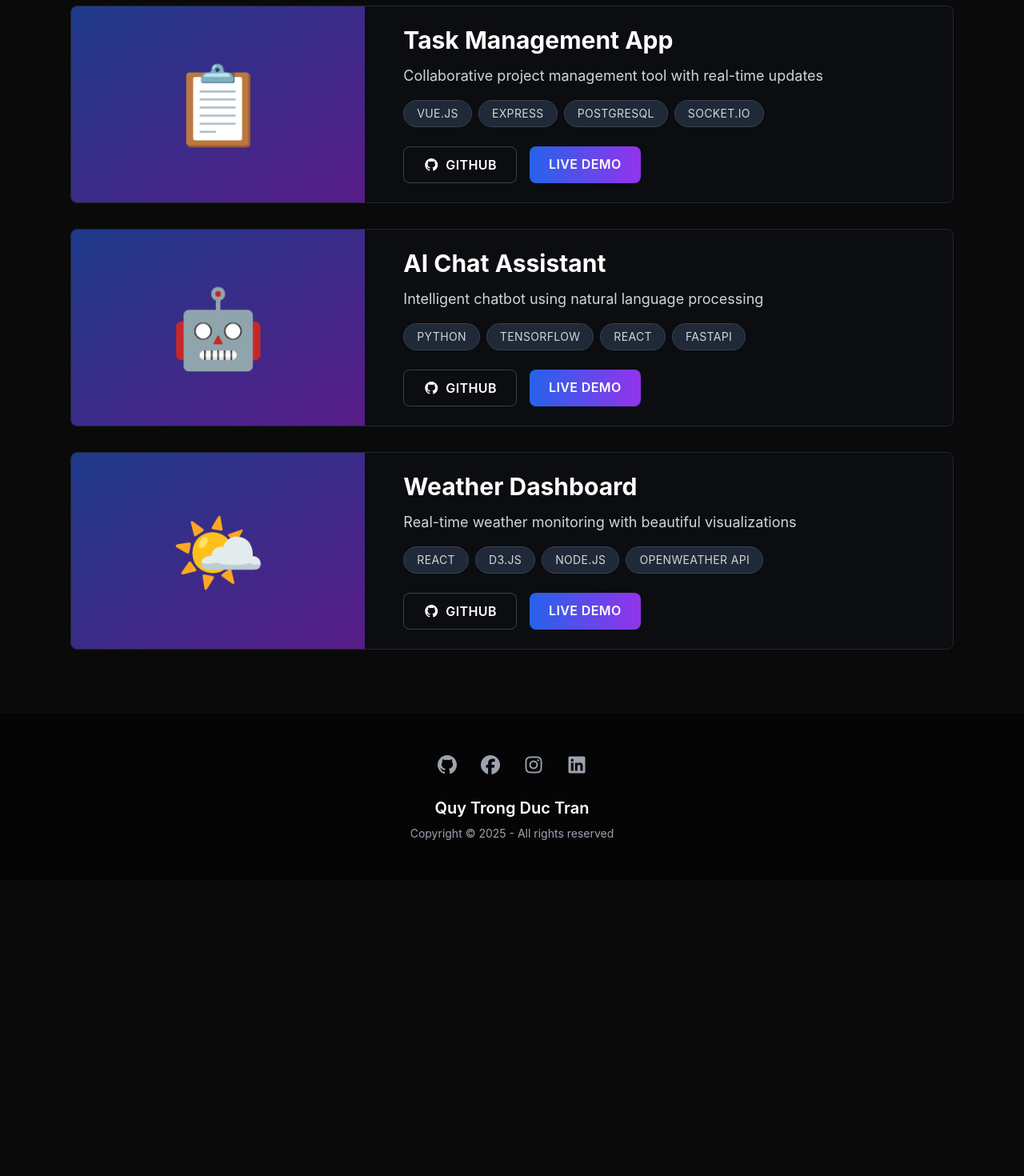
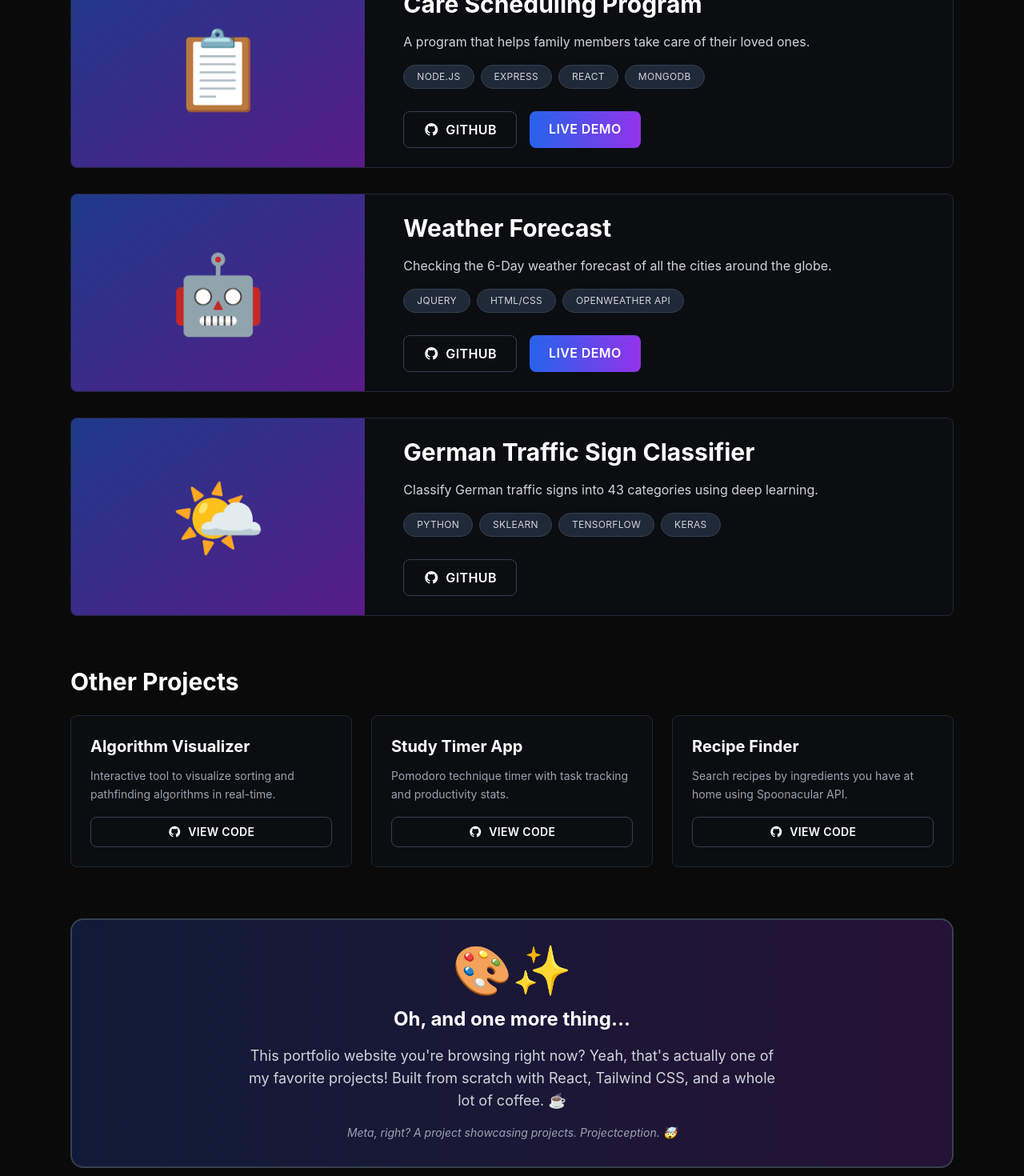
Before and after one commit to chimdienn/duccu-portfolio, a React (Vite) app in the folder client/: page /projects in a window 1280 px wide. Shown: the part 620-2090 px from the top of the page at 80% size. Before the commit the page ends 1720 px from the top, so only its background shows below. Built offline with nearby package versions, Linux system fonts and the light colour scheme.

Commit message:
added sub-project section in projects page

```diff
--- a/client/src/components/pages/Projects.jsx
+++ b/client/src/components/pages/Projects.jsx
@@ -13,46 +13,68 @@ const Projects = () => {
         "PBDB API",
       ],
       github: "https://github.com/quangngz/GeoNotes",
-      demo: "https://demo.com",
       devpost: "https://devpost.com/software/geonotes-woy4ix#updates",
       image: "🛍️",
     },
     {
-      title: "Task Management App",
+      title: "Care Scheduling Program",
       description:
-        "Collaborative project management tool with real-time updates",
-      techStack: ["Vue.js", "Express", "PostgreSQL", "Socket.io"],
+        "A program that helps family members take care of their loved ones.",
+      techStack: ["Node.js", "Express", "React", "MongoDB"],
       github: "https://github.com",
-      demo: "https://demo.com",
+      demo: "https://scheduling-of-care-aba0b844abd1.herokuapp.com/",
       image: "📋",
     },
     {
-      title: "AI Chat Assistant",
-      description: "Intelligent chatbot using natural language processing",
-      techStack: ["Python", "TensorFlow", "React", "FastAPI"],
-      github: "https://github.com",
-      demo: "https://demo.com",
+      title: "Weather Forecast",
+      description:
+        "Checking the 6-Day weather forecast of all the cities around the globe.",
+      techStack: ["jQuery", "HTML/CSS", "OpenWeather API"],
+      github: "https://github.com/chimdienn/WeatherForecast",
+      demo: "https://chimdienn.github.io/WeatherForecast/",
       image: "🤖",
     },
     {
-      title: "Weather Dashboard",
-      description: "Real-time weather monitoring with beautiful visualizations",
-      techStack: ["React", "D3.js", "Node.js", "OpenWeather API"],
-      github: "https://github.com",
-      demo: "https://demo.com",
+      title: "German Traffic Sign Classifier",
+      description:
+        "Classify German traffic signs into 43 categories using deep learning.",
+      techStack: ["Python", "sklearn", "tensorflow", "keras"],
+      github: "https://github.com/chimdienn/TrafficSignClassification",
       image: "🌤️",
     },
   ];
 
+  const minorProjects = [
+    {
+      title: "Algorithm Visualizer",
+      description:
+        "Interactive tool to visualize sorting and pathfinding algorithms in real-time.",
+      github: "https://github.com",
+    },
+    {
+      title: "Study Timer App",
+      description:
+        "Pomodoro technique timer with task tracking and productivity stats.",
+      github: "https://github.com",
+    },
+    {
+      title: "Recipe Finder",
+      description:
+        "Search recipes by ingredients you have at home using Spoonacular API.",
+      github: "https://github.com",
+    },
+  ];
+
   return (
-    <div className="pt-32 fade-in">
+    <div className="pt-32 fade-in pb-16">
       <div className="container mx-auto px-6 max-w-6xl">
         <h1 className="text-5xl font-bold gradient-text mb-6 pb-4">Projects</h1>
         <p className="text-gray-400 text-lg mb-8">
-          Work I’m proud of - have a peek.
+          Work I'm proud of - have a peek.
         </p>
 
-        <div className="space-y-8">
+        {/* Main Projects */}
+        <div className="space-y-8 mb-16">
           {projects.map((project, index) => (
             <div
               key={index}
@@ -72,17 +94,17 @@ const Projects = () => {
 
               {/* Project Details */}
               <div className="flex-1 p-6 flex flex-col justify-center">
-                <h3 className="text-3xl font-bold mb-3">{project.title}</h3>
-                <p className="text-gray-300 text-lg mb-4 leading-relaxed">
+                <h3 className="text-3xl font-bold mb-4">{project.title}</h3>
+                <p className="text-gray-300 text-base mb-4 leading-relaxed">
                   {project.description}
                 </p>
 
                 {/* Tech Stack Pills */}
-                <div className="flex flex-wrap gap-2 mb-6">
+                <div className="flex flex-wrap gap-2 mb-7">
                   {project.techStack.map((tech, techIndex) => (
                     <span
                       key={techIndex}
-                      className="px-4 py-1.5 bg-gray-800 border border-gray-700 rounded-full text-sm text-gray-300 uppercase tracking-wide"
+                      className="px-4 py-1.5 bg-gray-800 border border-gray-700 rounded-full text-xs text-gray-300 uppercase tracking-wide"
                     >
                       {tech}
                     </span>
@@ -111,7 +133,6 @@ const Projects = () => {
                       Live Demo
                     </a>
                   )}
-
                   {project.devpost && (
                     <a
                       href={project.devpost}
@@ -119,7 +140,7 @@ const Projects = () => {
                       rel="noopener noreferrer"
                       className="px-6 py-2.5 bg-gradient-to-r from-blue-600 to-purple-600 rounded-lg hover:opacity-90 transition-opacity font-semibold uppercase tracking-wide"
                     >
-                      Live Demo
+                      DEVPOST
                     </a>
                   )}
                 </div>
@@ -127,6 +148,50 @@ const Projects = () => {
             </div>
           ))}
         </div>
+
+        {/* Minor Projects Section */}
+        <div className="mb-16">
+          <h2 className="text-3xl font-bold mb-6">Other Projects</h2>
+          <div className="grid md:grid-cols-3 gap-6">
+            {minorProjects.map((project, index) => (
+              <div
+                key={index}
+                className="bg-gray-900/30 backdrop-blur-sm rounded-lg p-6 border border-gray-800 hover:border-gray-700 transition-all duration-300 flex flex-col"
+              >
+                <h3 className="text-xl font-bold mb-3">{project.title}</h3>
+                <p className="text-gray-400 text-sm mb-4 flex-grow leading-relaxed">
+                  {project.description}
+                </p>
+                <a
+                  href={project.github}
+                  target="_blank"
+                  rel="noopener noreferrer"
+                  className="text-center py-2 border border-gray-700 rounded-lg hover:bg-gray-800 transition-colors font-semibold text-sm uppercase tracking-wide"
+                >
+                  <i className="fab fa-github mr-2"></i>View Code
+                </a>
+              </div>
+            ))}
+          </div>
+        </div>
+
+        {/* Portfolio Callout */}
+        <div className="relative">
+          <div className="bg-gradient-to-r from-blue-600/20 to-purple-600/20 backdrop-blur-sm rounded-2xl p-8 border-2 border-gray-700 hover:border-purple-500 transition-all duration-300 text-center">
+            <div className="text-6xl mb-4">🎨✨</div>
+            <h3 className="text-2xl font-bold mb-4">
+              Oh, and one more thing...
+            </h3>
+            <p className="text-gray-300 text-lg mb-4 max-w-2xl mx-auto">
+              This portfolio website you're browsing right now? Yeah, that's
+              actually one of my favorite projects! Built from scratch with
+              React, Tailwind CSS, and a whole lot of coffee. ☕
+            </p>
+            <p className="text-gray-400 text-sm italic">
+              Meta, right? A project showcasing projects. Projectception. 🤯
+            </p>
+          </div>
+        </div>
       </div>
     </div>
   );
```
